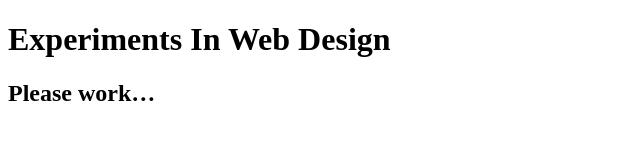
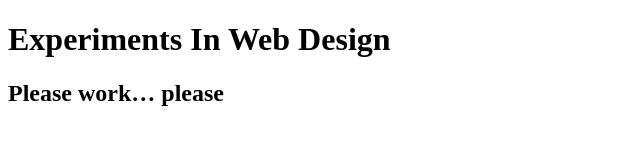
Before and after one commit to peterscrufari/my-website, a plain HTML site: page index.html in a window 1280 px wide. Shown: the whole page, without its empty margins (0-640 px from the left). Drawn offline with Linux system fonts and the light colour scheme.

Commit message:
Update index.html

```diff
--- a/index.html
+++ b/index.html
@@ -7,6 +7,6 @@
 
 <body>
   <h1>Experiments In Web Design</h1>
-  <h2>Please work…</h2>
+  <h2>Please work… please</h2>
 </body>
 </html>
```
